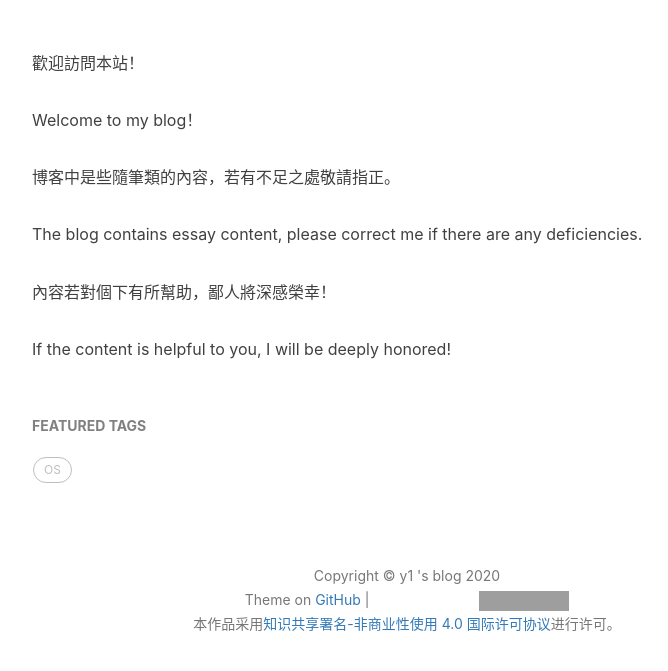
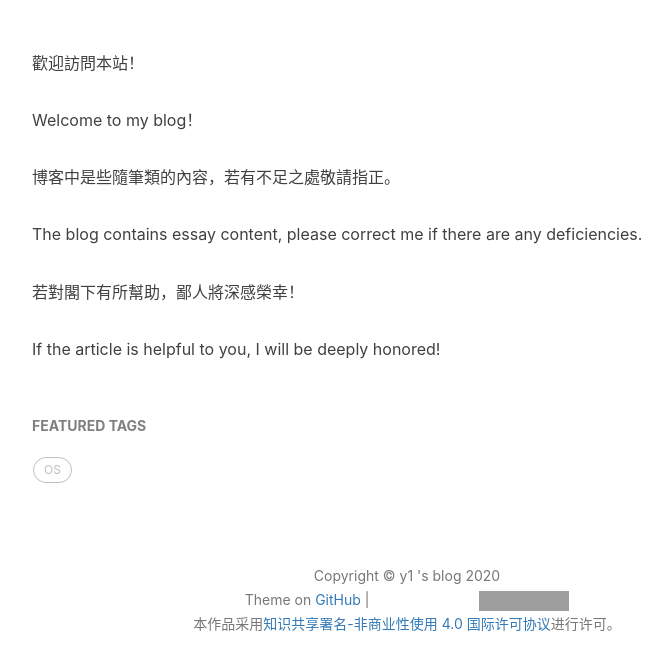
Before and after one commit to yatoezs/yatoezs.github.io, a Jekyll site: the page built from about.html, in a window 1280 px wide, cut to the strip 418-1146 px from the top of the page. Shown: the top 671 px of the strip, without its empty margins (233-901 px from the left). Built offline with Jekyll 4.4.1, drawn with Linux system fonts in a browser that asks for light colours; nearby versions of some CDN libraries; comment, search, counter and statistics services are not loaded; grey boxes are pictures that could not be loaded.

Commit message:
Update about.html

```diff
--- a/about.html
+++ b/about.html
@@ -19,8 +19,8 @@ header-img: "img/303155.jpg"
     <p>Welcome to my blog！</p>
     <p>博客中是些隨筆類的內容，若有不足之處敬請指正。</p>
     <p>The blog contains essay content, please correct me if there are any deficiencies.</p>
-    <p>內容若對個下有所幫助，鄙人將深感榮幸！</p>
-    <p>If the content is helpful to you, I will be deeply honored!</p>
+    <p>若對閣下有所幫助，鄙人將深感榮幸！</p>
+    <p>If the article is helpful to you, I will be deeply honored!</p>
 </div>
 
 
```
